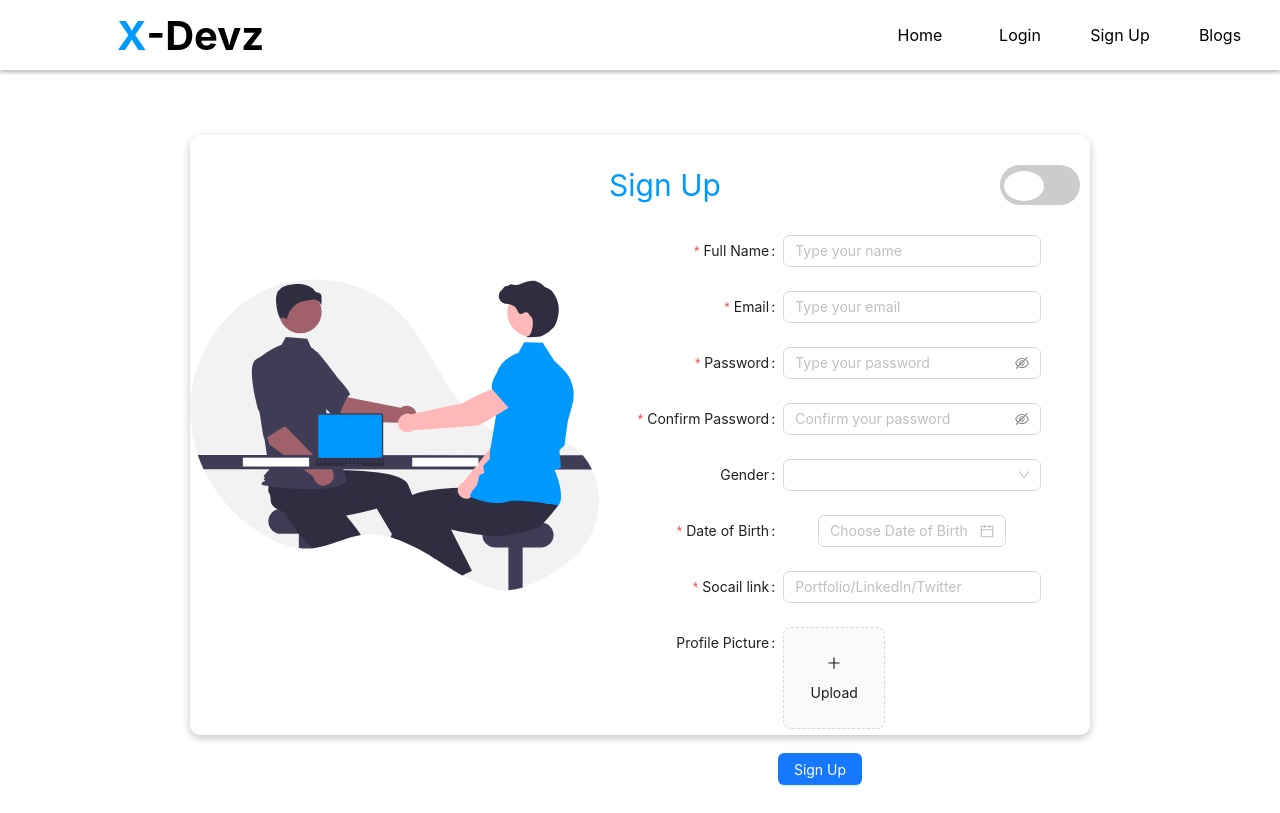
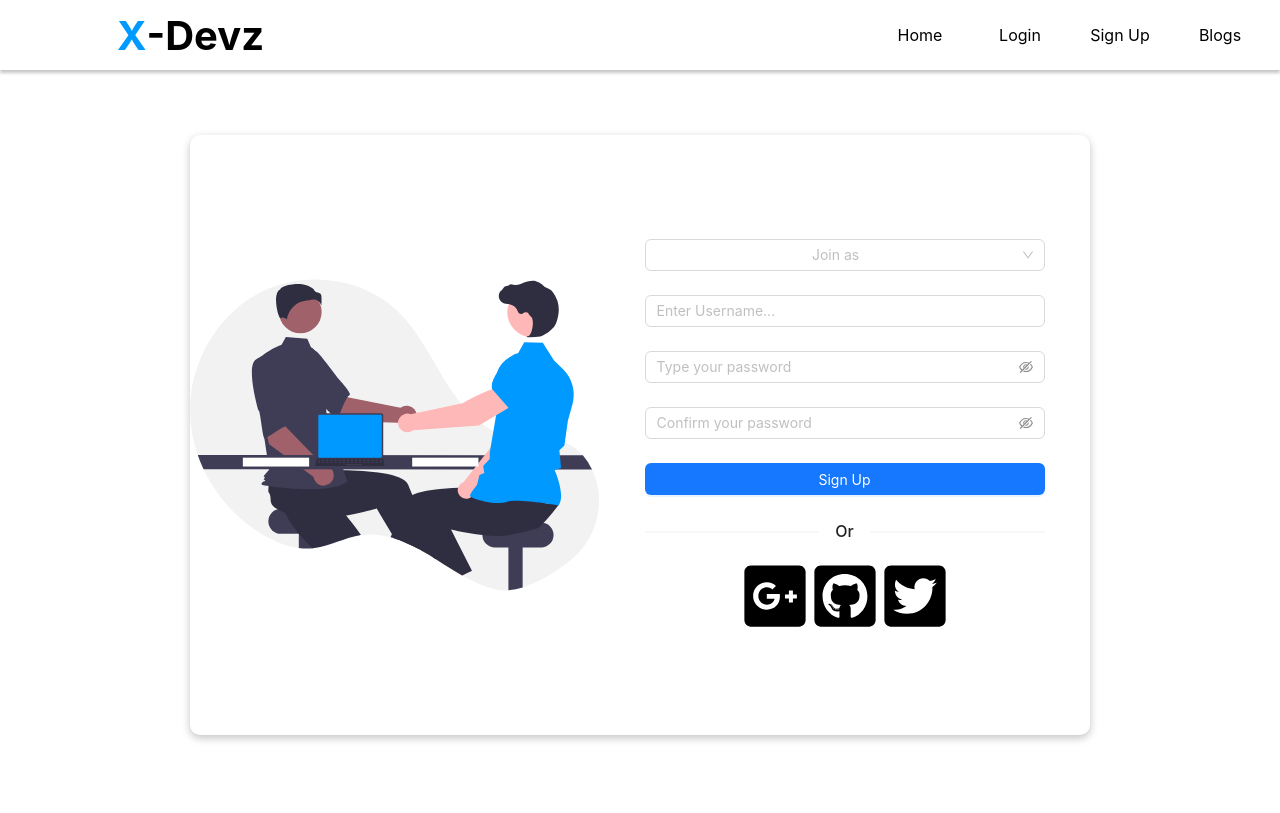
Before and after one commit to RoshanSharmaCodes/DevCommunity, a React (Create React App) app: page /SignUp in a window 1280 px wide. Built offline with nearby package versions, Linux system fonts and the light colour scheme.

Commit message:
signup page done

```diff
--- a/src/Component/SignUp/SignUpCard/SignUpCandidate/SignUpCandidate.jsx
+++ /dev/null
@@ -1,107 +0,0 @@
-import React from 'react'
-import { Form, Button, DatePicker, Input, Select } from 'antd'
-
-const SignUpCandidate = () => {
-  return (
-    <div>
-      <Form labelCol={{ span: 10}} >
-        <Form.Item
-            name="fullName"
-            label="Full Name"
-            rules={[
-                {
-                  required: true,
-                  message: "Please type your name!",
-                },
-              ]}
-              hasFeedback
-            >
-            <Input placeholder='Type your name'/>
-        </Form.Item>
-
-        <Form.Item
-            name="email"
-            label="Email"
-            rules={[
-                {
-                  required: true,
-                  message: "Please type your email!",
-                },
-              ]}
-              hasFeedback>
-            <Input placeholder='Type your email'/>
-        </Form.Item>
-
-        <Form.Item
-            name="password"
-            label="Password"
-            rules={[
-                {
-                  required: true,
-                  message: "Please type Password!",
-                  min: 8,
-                },
-              ]}
-              hasFeedback
-            >
-            <Input.Password placeholder='Type your password'/>
-        </Form.Item>
-
-        <Form.Item
-            name="confirmPassword"
-            label="Confirm Password"
-            rules={[
-                {
-                  required: true,
-                  message: "Confirm your username!",
-                  min: 8,
-                },
-              ]}
-              hasFeedback
-              >
-            <Input.Password placeholder='Confirm your password'/>
-        </Form.Item>
-
-        <Form.Item name="gender" label="Gender">
-            <Select>
-                <Select.Option value='male'>Male</Select.Option>
-                <Select.Option value='female'>Female</Select.Option>
-            </Select>
-        </Form.Item>
-
-        <Form.Item
-            name="dob"
-            label="Date of Birth"
-            rules={[
-                {
-                  required: true,
-                  message: "Please Select your DOB!",
-                },
-              ]}
-              hasFeedback
-              >
-            <DatePicker picker="date"  placeholder='Choose Date of Birth'/>
-        </Form.Item>
-
-        <Form.Item
-            name="url"
-            label="Socail link"
-            rules={[
-                { required: true },
-                { type: 'url', warningOnly: true },
-                { type: 'string', min: 6 }]}>
-            <Input placeholder="Portfolio/LinkedIn/Twitter" />
-        </Form.Item>
-
-        <Form.Item className='submit'>
-            <Button type="primary" htmlType='submit'>
-                Sign Up
-            </Button>
-        </Form.Item>
-
-      </Form>
-    </div>
-  )
-}
-
-export default SignUpCandidate
--- a/src/Component/SignUp/SignUpCard/SignUpCard.css
+++ b/src/Component/SignUp/SignUpCard/SignUpCard.css
@@ -22,86 +22,26 @@
 }
 
 .signupArea {
+  width: 100%;
   flex: 6;
+  display: flex;
+  justify-content: center;
+  align-items: center;
 }
 
-.navbar {
-  height: 5rem;
-  font-size: 30px;
-  color: #0099ff;
+.signupOptions {
+  width: 100%;
   display: flex;
-  align-items: center;
-  justify-content: space-between;
-  padding: 10px;
+  justify-content: center;
 }
 
-.signupForm {
-  height: 36.1rem;
-  width: 90%;
-  justify-content: center;
-  align-items: center;
-  flex-direction: column;
+.signupIcons {
+  width: 70px;
+  height: 70px;
 }
 
-/* The switch - the box around the slider */
-.switch {
-  position: relative;
-  display: inline-block;
-  width: 80px;
-  height: 40px;
+.signupIcons:hover {
+  width: 70px;
+  height: 70px;
+  fill: #0099ff;
 }
-
-/* Hide default HTML checkbox */
-.switch input {
-  opacity: 0;
-  width: 0;
-  height: 0;
-}
-
-/* The slider */
-.slider {
-  position: absolute;
-  cursor: pointer;
-  top: 0;
-  left: 0;
-  right: 0;
-  bottom: 0;
-  background-color: #ccc;
-  -webkit-transition: 0.4s;
-  transition: 0.4s;
-}
-
-.slider:before {
-  position: absolute;
-  content: "";
-  height: 30px;
-  width: 40px;
-  left: 4px;
-  bottom: 4px;
-  background-color: white;
-  -webkit-transition: 0.4s;
-  transition: 0.4s;
-}
-
-input:checked + .slider {
-  background-color: #2196f3;
-}
-
-input:focus + .slider {
-  box-shadow: 0 0 1px #2196f3;
-}
-
-input:checked + .slider:before {
-  -webkit-transform: translateX(26px);
-  -ms-transform: translateX(26px);
-  transform: translateX(26px);
-}
-
-/* Rounded sliders */
-.slider.round {
-  border-radius: 34px;
-}
-
-.slider.round:before {
-  border-radius: 50%;
-}
--- a/src/Component/SignUp/SignUpCard/SignUpCard.jsx
+++ b/src/Component/SignUp/SignUpCard/SignUpCard.jsx
@@ -1,9 +1,14 @@
 import React from "react"
 import "./SignUpCard.css"
-import SignUpMentor from "./SignUpMentor/SignUpMentor"
-import SignUpCandidate from "./SignUpCandidate/SignUpCandidate"
+import { Button, Form, Input, Divider, Select } from "antd"
+import {FaGithubSquare, FaGooglePlusSquare, FaTwitterSquare} from "react-icons/fa"
 
 const SignUpCard = () => {
+
+    const FormSubmit = () => {
+      alert("Form Submitted")
+    }
+
   return (
     <div className="signupCardContainer">
       <div className="signupCardMain">
@@ -11,17 +16,106 @@ const SignUpCard = () => {
           <img className='interview' alt="interviewimage" src="assets/images/interview.svg" />
         </div>
         <div className="signupArea">
-          <div className="navbar">
-            <span>Sign Up</span>
-            <div className="toggle">
-              <label class="switch">
-                <input type="checkbox" />
-                <span class="slider round"></span>
-              </label>
-            </div>
+          <div className="signupForm">
+          <Form
+            name="basic"
+            labelCol={{
+              span: 8,
+            }}
+            wrapperCol={{
+              span: 16,
+            }}
+            style={{
+              width: 400,
+            }}
+            initialValues={{
+              remember: true,
+            }}
+            onFinish={FormSubmit}
+            onFinishFailed={FormSubmit}
+            autoComplete="off"
+          >
+
+            <Form.Item
+              name="position"
+              label=""
+              rules={[
+                {
+                  required: true,
+                  message: "Select your Position!",
+                },
+              ]}
+              style={{width:600}}
+              hasFeedback
+              >
+              <Select placeholder="Join as">
+                <Select.Option value='mentor'>Mentor</Select.Option>
+                <Select.Option value='candidate'>Candidate</Select.Option>
+              </Select>
+            </Form.Item>
+
+            <Form.Item
+              label=""
+              name="username"
+              rules={[
+                {
+                  required: true,
+                  message: "Please type your username!",
+                },
+              ]}
+              style={{width:600}}
+              hasFeedback
+            >
+              <Input placeholder="Enter Username..."  />
+            </Form.Item>
+
+
+            <Form.Item
+            name="password"
+            label=""
+            rules={[
+                {
+                  required: true,
+                  message: "Please type Password!",
+                  min: 8,
+                },
+              ]}
+              style={{width:600}}
+              hasFeedback
+            >
+            <Input.Password placeholder='Type your password'/>
+        </Form.Item>
+
+        <Form.Item
+            name="confirmPassword"
+            label=""
+            rules={[
+                {
+                  required: true,
+                  message: "Confirm your username!",
+                  min: 8,
+                },
+              ]}
+              style={{width:600}}
+              hasFeedback
+              >
+            <Input.Password block placeholder='Confirm your password'/>
+        </Form.Item>
+
+            <Form.Item
+              style={{width:600}}
+            >
+              <Button block type="primary" htmlType="submit" >
+                Sign Up
+              </Button>
+            </Form.Item>
+          </Form>
+          <Divider>Or</Divider>
+          <div className="signupOptions">
+              <FaGooglePlusSquare className="signupIcons"/>
+              <FaGithubSquare className="signupIcons"/>
+              <FaTwitterSquare className="signupIcons"/>
           </div>
-          <div className="signupForm">
-            <SignUpMentor />
           </div>
         </div>
       </div>
--- a/src/Component/SignUp/SignUpCard/SignUpMentor/SignUpMentor.jsx
+++ /dev/null
@@ -1,126 +0,0 @@
-import React from 'react'
-import { Form, Button, DatePicker, Input, Select, Upload } from 'antd'
-import { PlusOutlined } from '@ant-design/icons';
-
-const SignUpMentor = () => {
-
-  const normFile = (e) => {
-    if (Array.isArray(e)) {
-      return e;
-    }
-    return e?.fileList;
-  };
-
-
-  return (
-    <div>
-      <Form labelCol={{ span: 10}} >
-        <Form.Item
-            name="fullName"
-            label="Full Name"
-            rules={[
-                {
-                  required: true,
-                  message: "Please type your name!",
-                },
-              ]}
-              hasFeedback
-            >
-            <Input placeholder='Type your name'/>
-        </Form.Item>
-
-        <Form.Item
-            name="email"
-            label="Email"
-            rules={[
-                {
-                  required: true,
-                  message: "Please type your email!",
-                },
-              ]}
-              hasFeedback>
-            <Input placeholder='Type your email'/>
-        </Form.Item>
-
-        <Form.Item
-            name="password"
-            label="Password"
-            rules={[
-                {
-                  required: true,
-                  message: "Please type Password!",
-                  min: 8,
-                },
-              ]}
-              hasFeedback
-            >
-            <Input.Password placeholder='Type your password'/>
-        </Form.Item>
-
-        <Form.Item
-            name="confirmPassword"
-            label="Confirm Password"
-            rules={[
-                {
-                  required: true,
-                  message: "Confirm your username!",
-                  min: 8,
-                },
-              ]}
-              hasFeedback
-              >
-            <Input.Password placeholder='Confirm your password'/>
-        </Form.Item>
-
-        <Form.Item name="gender" label="Gender">
-            <Select>
-                <Select.Option value='male'>Male</Select.Option>
-                <Select.Option value='female'>Female</Select.Option>
-            </Select>
-        </Form.Item>
-
-        <Form.Item
-            name="dob"
-            label="Date of Birth"
-            rules={[
-                {
-                  required: true,
-                  message: "Please Select your DOB!",
-                },
-              ]}
-              hasFeedback
-              >
-            <DatePicker picker="date"  placeholder='Choose Date of Birth'/>
-        </Form.Item>
-
-        <Form.Item
-            name="url"
-            label="Socail link"
-            rules={[
-                { required: true },
-                { type: 'url', warningOnly: true },
-                { type: 'string', min: 6 }]}>
-            <Input placeholder="Portfolio/LinkedIn/Twitter" />
-        </Form.Item>
-
-        <Form.Item label="Profile Picture" valuePropName="fileList" getValueFromEvent={normFile}>
-          <Upload action="/upload.do" listType="picture-card">
-            <div>
-              <PlusOutlined />
-              <div style={{ marginTop: 8 }}>Upload</div>
-            </div>
-          </Upload>
-        </Form.Item>
-
-        <Form.Item className='submit'>
-            <Button type="primary" htmlType='submit'>
-                Sign Up
-            </Button>
-        </Form.Item>
-
-      </Form>
-    </div>
-  )
-}
-
-export default SignUpMentor
```
